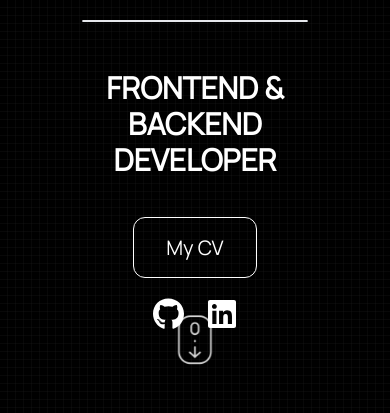
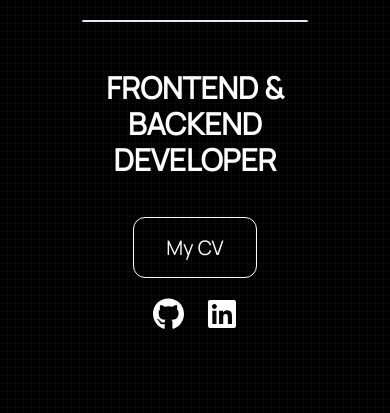
Before and after one commit to koalacapek/portfolio, a React (Create React App) app: page / in a window 390 px wide. Shown: the part 401-814 px from the top of the page. Built offline with nearby package versions, Linux system fonts and the light colour scheme.

Commit message:
hide scroll animation in mobile

```diff
--- a/src/sections/Hero.tsx
+++ b/src/sections/Hero.tsx
@@ -46,7 +46,10 @@ const Hero = () => {
               <div className="bg-white border rounded-md mt-5 mb-12 px-28" />
             </Fade>
 
-            <Fade direction="up" className="w-full h-max border-red-500">
+            <Fade
+              direction="up"
+              className="relative w-full h-max border-red-500"
+            >
               <div className="w-full flex flex-col items-center text-center">
                 <p className="text-3xl font-bold mb-6">
                   FRONTEND & BACKEND DEVELOPER
@@ -71,7 +74,7 @@ const Hero = () => {
                 </div>
               </div>
             </Fade>
-            <div className="absolute bottom-20">
+            <div className="hidden md:block absolute bottom-20">
               <ScrollAnimation />
             </div>
           </div>
```
